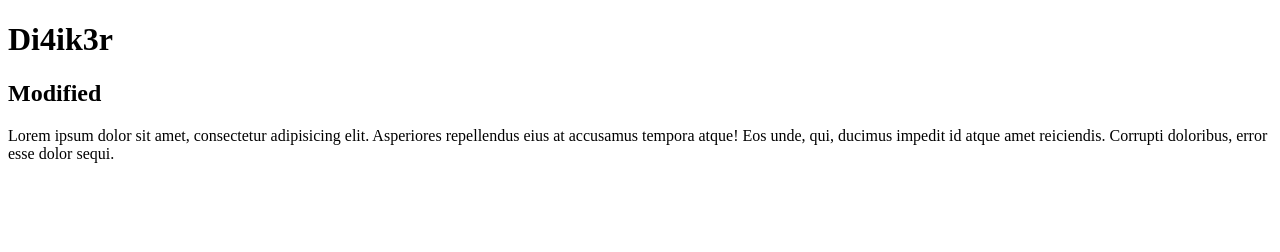
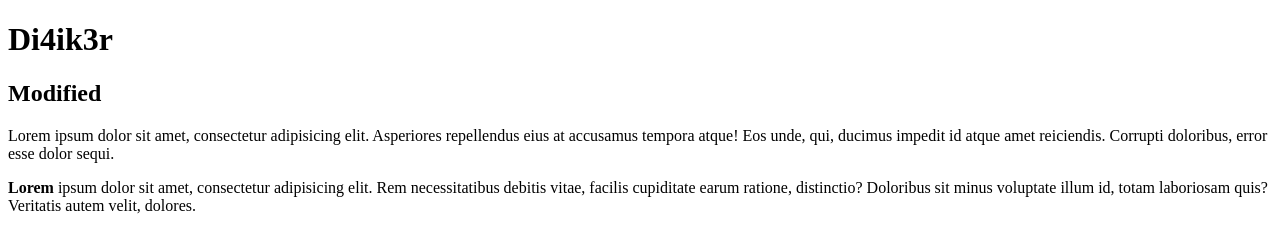
Before and after one commit to Di4ik3r/simple-try, a plain HTML site: page index.html in a window 1280 px wide. Drawn offline with Linux system fonts and the light colour scheme.

Commit message:
third commit

```diff
--- a/index.html
+++ b/index.html
@@ -8,5 +8,6 @@
 	<h1>Di4ik3r</h1>
 	<h2>Modified</h2>
 	<p>Lorem ipsum dolor sit amet, consectetur adipisicing elit. Asperiores repellendus eius at accusamus tempora atque! Eos unde, qui, ducimus impedit id atque amet reiciendis. Corrupti doloribus, error esse dolor sequi.</p>
+	<p><b>Lorem</b> ipsum dolor sit amet, consectetur adipisicing elit. Rem necessitatibus debitis vitae, facilis cupiditate earum ratione, distinctio? Doloribus sit minus voluptate illum id, totam laboriosam quis? Veritatis autem velit, dolores.</p>
 </body>
 </html>
```
